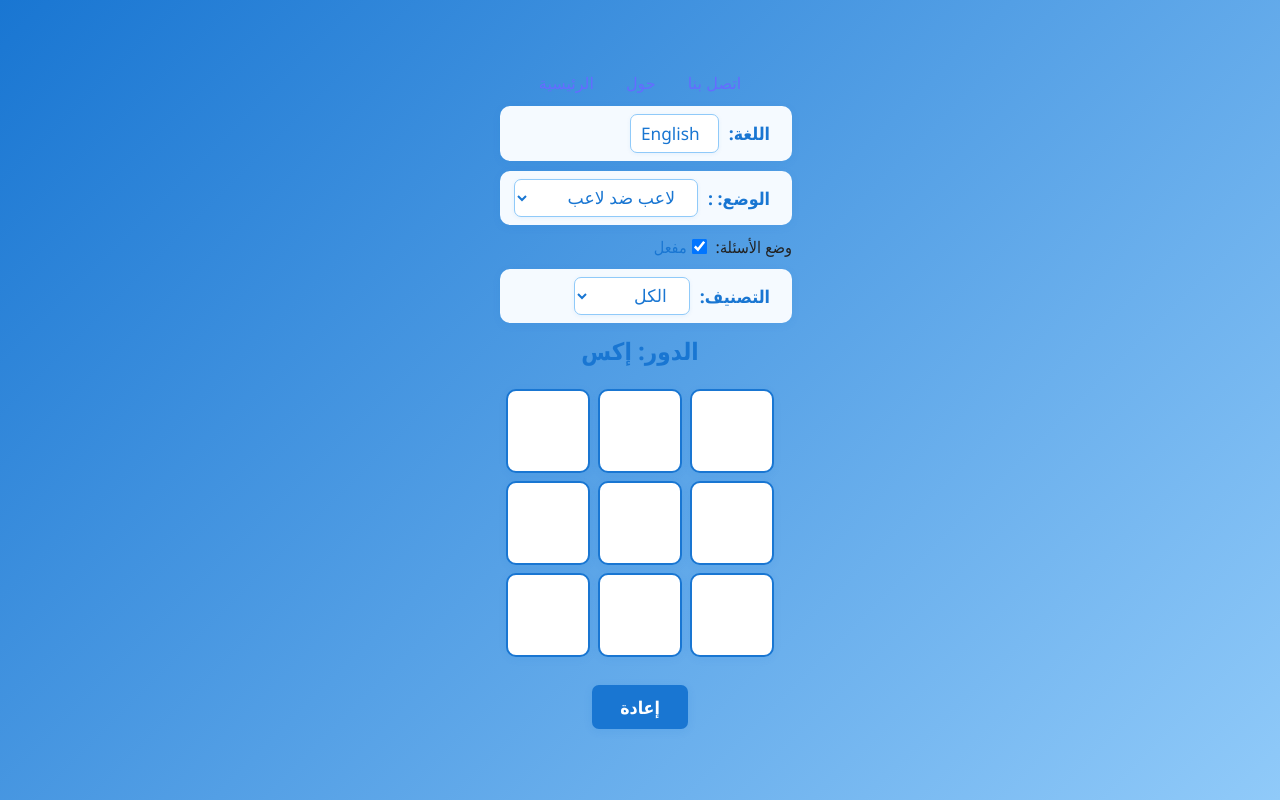
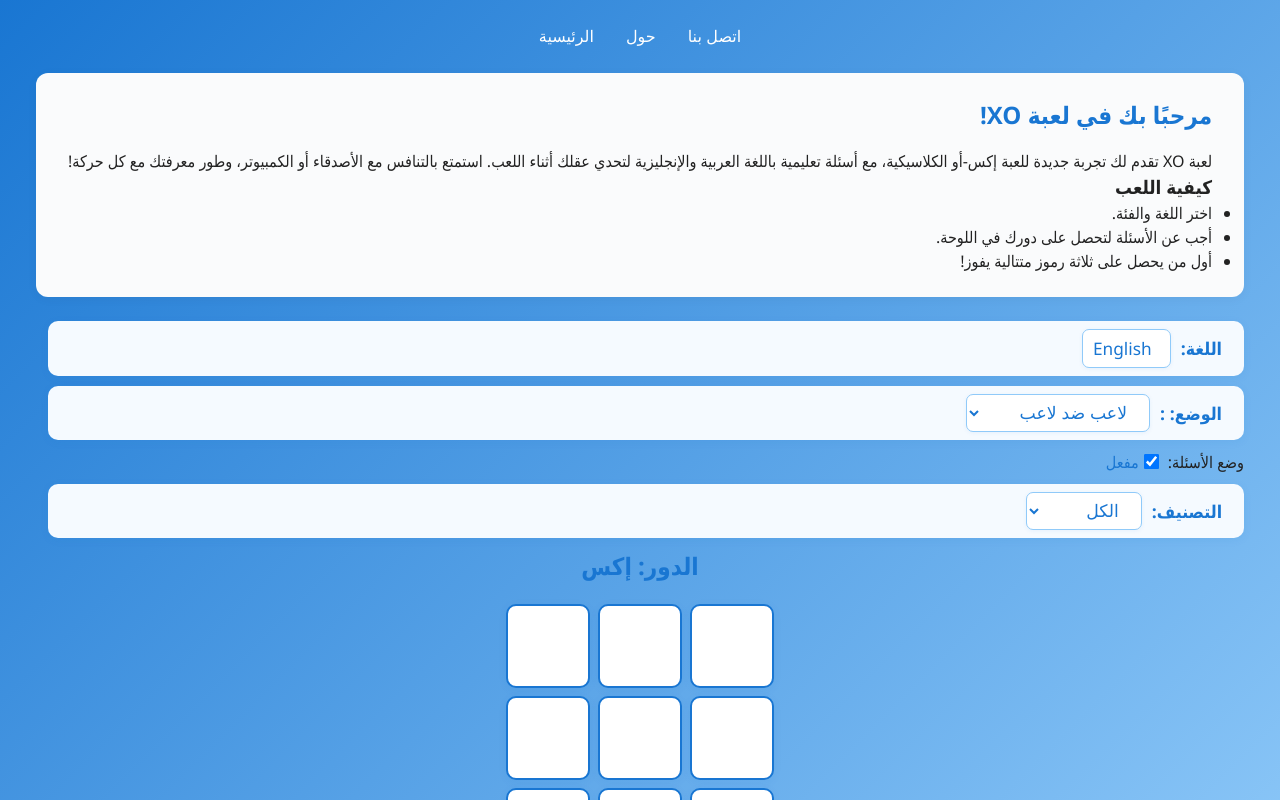
Before and after one commit to amh092/xo, a React (Vite) app: page / in a window 1280 px wide. Shown: the top 800 px of the page. Built offline with nearby package versions, Linux system fonts and the light colour scheme.

Commit message:
feat: add game introduction section and improve navigation styling

```diff
--- a/src/About.tsx
+++ b/src/About.tsx
@@ -1,11 +1,25 @@
-const About = () => (
+const About = ({ lang = "en" }: { lang?: "en" | "ar" }) => (
     <main style={{ padding: 24, maxWidth: 700, margin: "auto" }}>
-      <h1>About This Site</h1>
+      <h1>
+        {lang === "ar" ? "حول هذا الموقع" : "About This Site"}
+      </h1>
       <p>
-        XO Game is a bilingual (Arabic and English) Tic Tac Toe game with an educational twist! In question mode, players must answer a question correctly before making a move. This helps make learning fun and interactive for all ages.
+        {lang === "ar"
+          ? "لعبة XO هي لعبة إكس-أو ثنائية اللغة (العربية والإنجليزية) مع لمسة تعليمية! في وضع الأسئلة، يجب على اللاعبين الإجابة بشكل صحيح قبل اللعب، مما يجعل التعلم ممتعًا وتفاعليًا لجميع الأعمار."
+          : "XO Game is a bilingual (Arabic and English) Tic Tac Toe game with an educational twist! In question mode, players must answer a question correctly before making a move. This helps make learning fun and interactive for all ages."
+        }
       </p>
       <p>
-        The game supports both Arabic and English, allowing players to switch languages at any time. All questions and categories are available in both languages.
+        {lang === "ar"
+          ? "تدعم اللعبة اللغتين العربية والإنجليزية، ويمكنك التبديل بينهما في أي وقت. جميع الأسئلة والفئات متاحة باللغتين."
+          : "The game supports both Arabic and English, allowing players to switch languages at any time. All questions and categories are available in both languages."
+        }
+      </p>
+      <p>
+        {lang === "ar"
+          ? "تم تطوير هذا المشروع بواسطة أحمد الحزّاع. نرحب بجميع الاقتراحات والاستفسارات عبر صفحة الاتصال."
+          : "This project is developed by Ahmed Alhazza. We welcome all suggestions and inquiries via the Contact page."
+        }
       </p>
     </main>
   );
--- a/src/App.tsx
+++ b/src/App.tsx
@@ -1,23 +1,29 @@
 import XOGame from './XOGame';
 import { Analytics } from "@vercel/analytics/react";
 import AdBanner from './AdBanner';
-import {  Route, Routes } from "react-router-dom";
+import { Route, Routes } from "react-router-dom";
 import About from './About';
 import PrivacyPolicy from './PrivacyPolicy';
 import Contact from './Contact';
+
 function App() {
   return (
     <>
       <Routes>
-
+        <Route
+          path="/"
+          element={
+            <>
+              <XOGame />
+              <AdBanner />
+            </>
+          }
+        />
         <Route path="/about" element={<About />} />
         <Route path="/privacy" element={<PrivacyPolicy />} />
         <Route path="/contact" element={<Contact />} />
       </Routes>
-
-     <Analytics />
-      <XOGame />
-      <AdBanner />
+      <Analytics />
     </>
   );
 }
--- a/src/Contact.tsx
+++ b/src/Contact.tsx
@@ -1,8 +1,19 @@
-const Contact = () => (
+const Contact = ({ lang = "en" }: { lang?: "en" | "ar" }) => (
     <main style={{ padding: 24, maxWidth: 700, margin: "auto" }}>
-      <h1>Contact</h1>
+      <h1>
+        {lang === "ar" ? "اتصل بنا" : "Contact"}
+      </h1>
       <p>
-        For any questions, feedback, or support, please email: <a href="mailto:lastamh@gmail.com">lastamh@gmail.com</a>
+        {lang === "ar"
+          ? <>لأي أسئلة أو ملاحظات أو دعم، يرجى مراسلتنا عبر البريد الإلكتروني: <a href="mailto:lastamh@gmail.com">lastamh@gmail.com</a></>
+          : <>For any questions, feedback, or support, please email: <a href="mailto:lastamh@gmail.com">lastamh@gmail.com</a></>
+        }
+      </p>
+      <p>
+        {lang === "ar"
+          ? "نحن نرحب بجميع اقتراحاتكم واستفساراتكم!"
+          : "We welcome all your suggestions and inquiries!"
+        }
       </p>
     </main>
   );
--- a/src/XOGame.css
+++ b/src/XOGame.css
@@ -9,6 +9,7 @@ body{
   min-height: 100vh;
   width: 100vw;
   margin: 0;
+  padding: 24px;
   display: flex;
   justify-content: center;
   align-items: center;
@@ -278,9 +279,16 @@ body{
   list-style: none;
   margin: 0;
   padding: 0;
-  direction: inherit; /* Inherit from parent/container */
+  direction: inherit;
+  color: white;/* Inherit from parent/container */
 }
 
+.xo-nav a {
+  color: white;
+}
+.xo-nav a:hover {
+  color: #1976d2;
+}
 /* Support for RTL (Arabic) */
 [dir="rtl"] .xo-nav ul {
   flex-direction: row-reverse;
@@ -301,4 +309,23 @@ body{
 [dir="ltr"] .xo-nav a {
   font-family: 'Inter', Arial, sans-serif;
   text-align: left;
+  color: white;
 }
+
+.xo-intro, .xo-about, .xo-contact, .xo-privacy {
+  background: #fafbfc;
+  border-radius: 12px;
+  margin: 24px auto;
+  padding: 24px 32px;
+  box-shadow: 0 2px 12px rgba(0,0,0,0.04);
+}
+
+.xo-intro h2, .xo-about h1, .xo-contact h1, .xo-privacy h1 {
+  color: #1976d2;
+  margin-bottom: 16px;
+}
+
+.xo-intro ul, .xo-about ul {
+  padding-left: 20px;
+  margin-bottom: 0;
+}
--- a/src/XOGame.tsx
+++ b/src/XOGame.tsx
@@ -247,6 +247,25 @@ const XOGame: React.FC = () => {
 </li>
         </ul>
       </nav>
+      <section className="xo-intro">
+  <h2>
+    {t("مرحبًا بك في لعبة XO!", "Welcome to XO Game!")}
+  </h2>
+  <p>
+    {t(
+      "لعبة XO تقدم لك تجربة جديدة للعبة إكس-أو الكلاسيكية، مع أسئلة تعليمية باللغة العربية والإنجليزية لتحدي عقلك أثناء اللعب. استمتع بالتنافس مع الأصدقاء أو الكمبيوتر، وطور معرفتك مع كل حركة!",
+      "XO Game is a unique twist on the classic Tic-Tac-Toe, offering both English and Arabic questions to challenge your mind while you play. Enjoy competing with friends or the computer, and improve your knowledge with every move!"
+    )}
+  </p>
+  <h3>
+    {t("كيفية اللعب", "How to Play")}
+  </h3>
+  <ul>
+    <li>{t("اختر اللغة والفئة.", "Choose your language and category.")}</li>
+    <li>{t("أجب عن الأسئلة لتحصل على دورك في اللوحة.", "Answer questions to earn your move on the board.")}</li>
+    <li>{t("أول من يحصل على ثلاثة رموز متتالية يفوز!", "First to get three in a row wins!")}</li>
+  </ul>
+</section>
       <header className="xo-header">
         <div className="xo-header-row">
 
```
